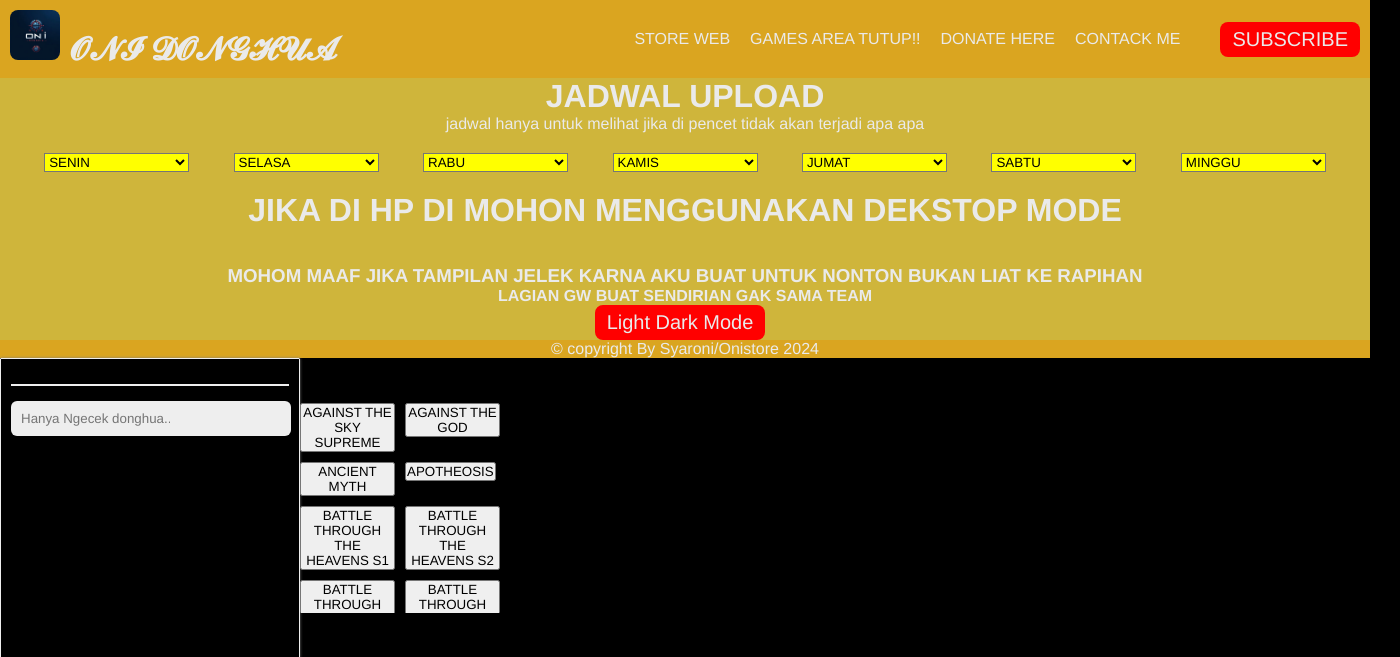
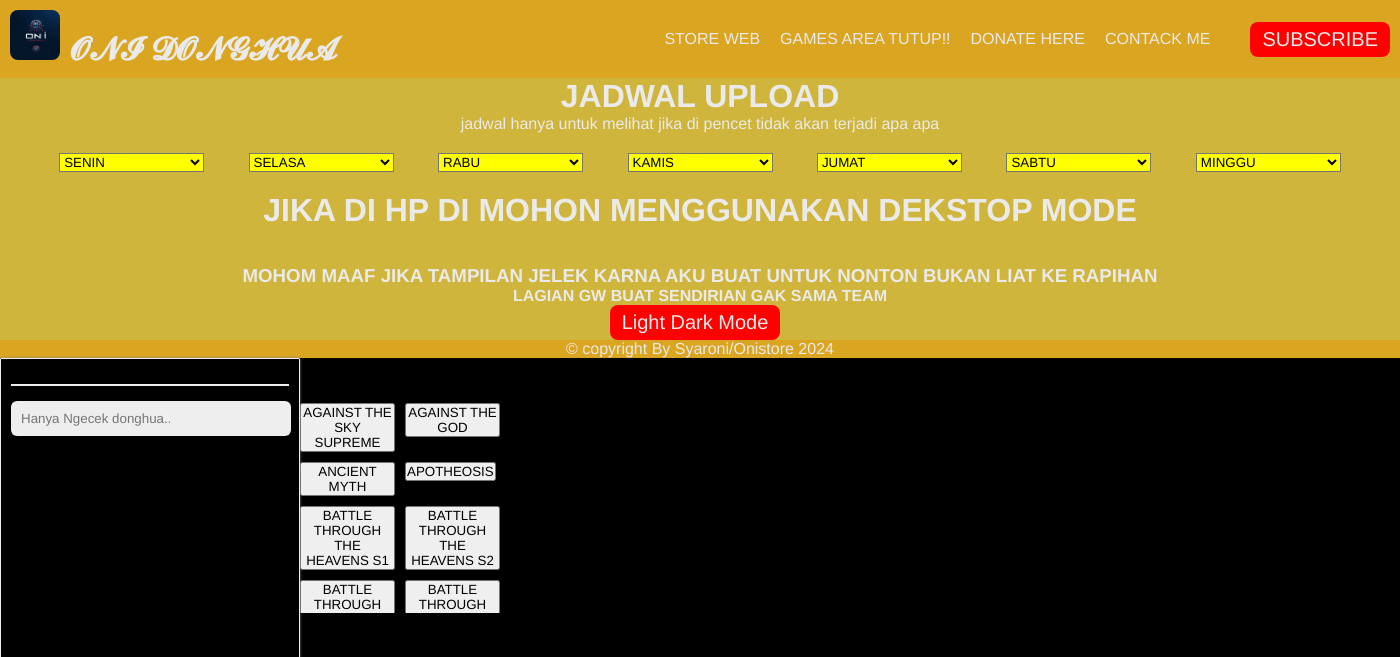
Before and after one commit to onistore/testing-github, a PHP site: page / in a window 1400 px wide. Shown: the top 657 px of the page. Run offline with PHP 8.4, Linux system fonts and the light colour scheme.

Commit message:
Update style.css

```diff
--- a/style.css
+++ b/style.css
@@ -13,7 +13,7 @@ header {
   justify-content: center;
   align-items: center;
   gap: 10px;
-  width: 1370px;
+  width: auto;
 }
 
 .logo {
@@ -87,7 +87,7 @@ footer{
   text-align: center;
   background: #CFB53B;
   color: #eaeaea;
-  width: 1370px;
+  width: auto;
 }
 
 .gambargerak {
```
